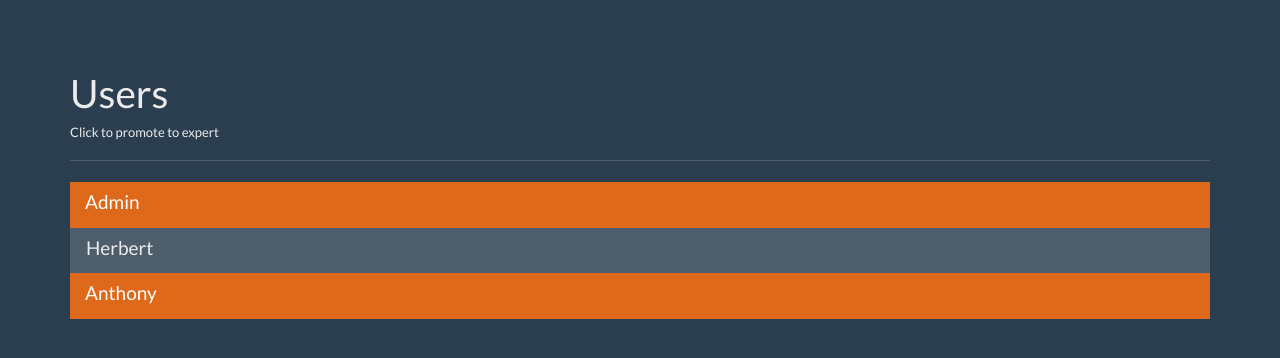
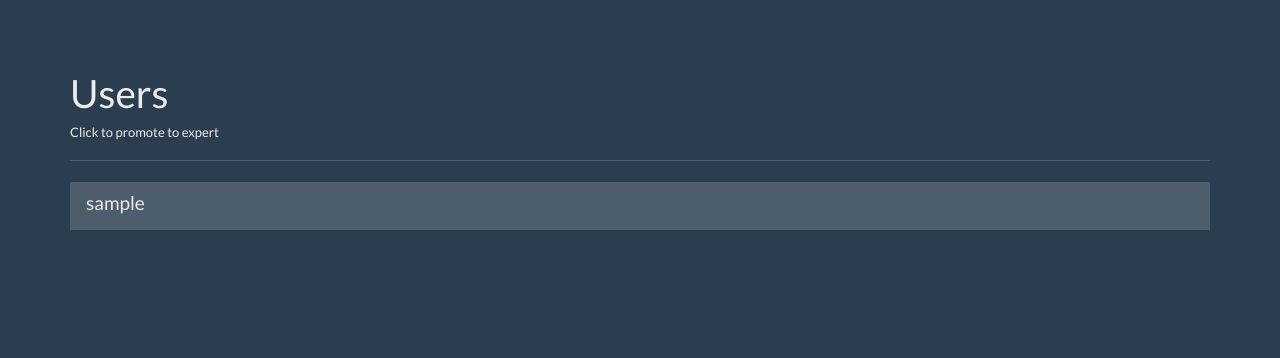
Before and after one commit to AbdElrahmanKhalid0/Q-A-blog, a Flask app: template templates/users.html in a window 1280 px wide. Shown: the part 40-398 px from the top of the page. Run offline with Flask 2, Linux system fonts and the light colour scheme; the template is opened without the code that fills it: most values are stand-ins (such as "Sample title", 1, 10 or a date in 2020); some libraries are stand-ins or nearby versions.

Commit message:
added the ability to promote users for the admin

```diff
--- a/application.py
+++ b/application.py
@@ -1,4 +1,4 @@
-from flask import Flask, render_template, g, request, redirect, flash, url_for, get_flashed_messages, session, abort
+from flask import Flask, render_template, g, request, redirect, flash, url_for, get_flashed_messages, session, abort, jsonify
 from werkzeug.security import generate_password_hash, check_password_hash
 from utils import get_db, get_db_cursor, dictionarizeData
 from datetime import datetime
@@ -22,7 +22,9 @@ def home():
         return redirect(url_for("login", next="home"))
 
     cursor = get_db_cursor()
-    cursor.execute("SELECT * FROM questions Where status='answered' ORDER BY ask_time DESC")
+    # in here ordered by the id instead of the date because the date won't be accurate
+    # in case that the day has many questions
+    cursor.execute("SELECT * FROM questions Where status='answered' ORDER BY id DESC")
     questions = dictionarizeData(cursor.fetchall(), cursor.description)
     return render_template("home.html", title="Home", questions=questions)
 
@@ -108,6 +110,7 @@ def login():
 
 @app.route("/question/<int:id>")
 def question(id):
+    # TODO: make the question show the comments from other users in its answered page
     if 'username' not in session:
         return redirect(url_for("login", next="question", id=id))
 
@@ -194,12 +197,25 @@ def answer_unanswered(id):
 
 
 
-@app.route("/users")
+@app.route("/users", methods=['GET','POST'])
 def users():
     if session['role'] != 'admin':
         abort(403)
 
-    return render_template("users.html", title="User Setup")
+    cursor = get_db_cursor()
+    if request.method == 'POST':
+        db = get_db()
+        username = request.json["username"]
+        role = request.json["role"]
+        cursor.execute("UPDATE users SET role=%s WHERE username=%s", (role, username))
+        db.commit()
+
+        return jsonify({'success':'true'})
+
+    cursor.execute("SELECT * FROM users")
+    users = dictionarizeData(cursor.fetchall(), cursor.description)
+
+    return render_template("users.html", title="User Setup", users=users)
 
 @app.route("/logout")
 def logout():
--- a/templates/layout.html
+++ b/templates/layout.html
@@ -53,6 +53,8 @@
 
     <div class="container theme-showcase" role="main">
       {% block content %}{% endblock %}
+    </div>
     <!-- /container -->
   </body>
+  {% block additional_scripts %}{% endblock %}
 </html>
--- a/templates/users.html
+++ b/templates/users.html
@@ -7,17 +7,50 @@
   </div>
   <div class="row">
     <div class="col-lg-12">
-      <div class="list-group">
-        <a href="#" class="list-group-item active">
-          <h4 class="list-group-item-heading">Admin</h4>
-        </a>
-        <a href="#" class="list-group-item">
-          <h4 class="list-group-item-heading">Herbert</h4>
-        </a>
-        <a href="#" class="list-group-item active">
-          <h4 class="list-group-item-heading">Anthony</h4>
-        </a>
+      <div class="list-group users">
+        {% for user in users %}
+          {% if user.role == 'admin' %}
+            <a class="list-group-item disabled" data-username="{{ user.username }}" data-role="{{ user.role }}">
+              <h4 class="list-group-item-heading">{{ user.username }}</h4>
+            </a>
+          {% elif user.role == 'expert' %}
+            <a href="#" class="list-group-item active" data-username="{{ user.username }}" data-role="{{ user.role }}">
+              <h4 class="list-group-item-heading">{{ user.username }}</h4>
+            </a>
+          {% else %}
+            <a href="#" class="list-group-item" data-username="{{ user.username }}" data-role="{{ user.role }}">
+              <h4 class="list-group-item-heading">{{ user.username }}</h4>
+            </a>
+          {% endif %}
+        {% endfor %}
       </div>
     </div><!-- /.col-lg-12 -->
   </div>
 {% endblock %}
+{% block additional_scripts %}
+  <script>
+    document.addEventListener('DOMContentLoaded', () => {
+      const users = document.querySelectorAll('.users a');
+      for (user of users) {
+        if (!user.classList.contains("disabled")) {
+          user.addEventListener('click', function(){
+            const role = this.dataset.role == 'user' ? 'expert' : 'user';
+            fetch(`{{ url_for('users') }}`,{
+              method:'POST',
+              headers:{
+                'Content-Type':'application/json'
+              },
+              body:JSON.stringify({username: this.dataset.username, role})
+            })
+            this.dataset.role = role;
+            if (role == 'expert') {
+              this.classList.add("active");
+            } else {
+              this.classList.remove("active")
+            }
+          })
+        }
+      }
+    })
+  </script>
+{% endblock %}
```
